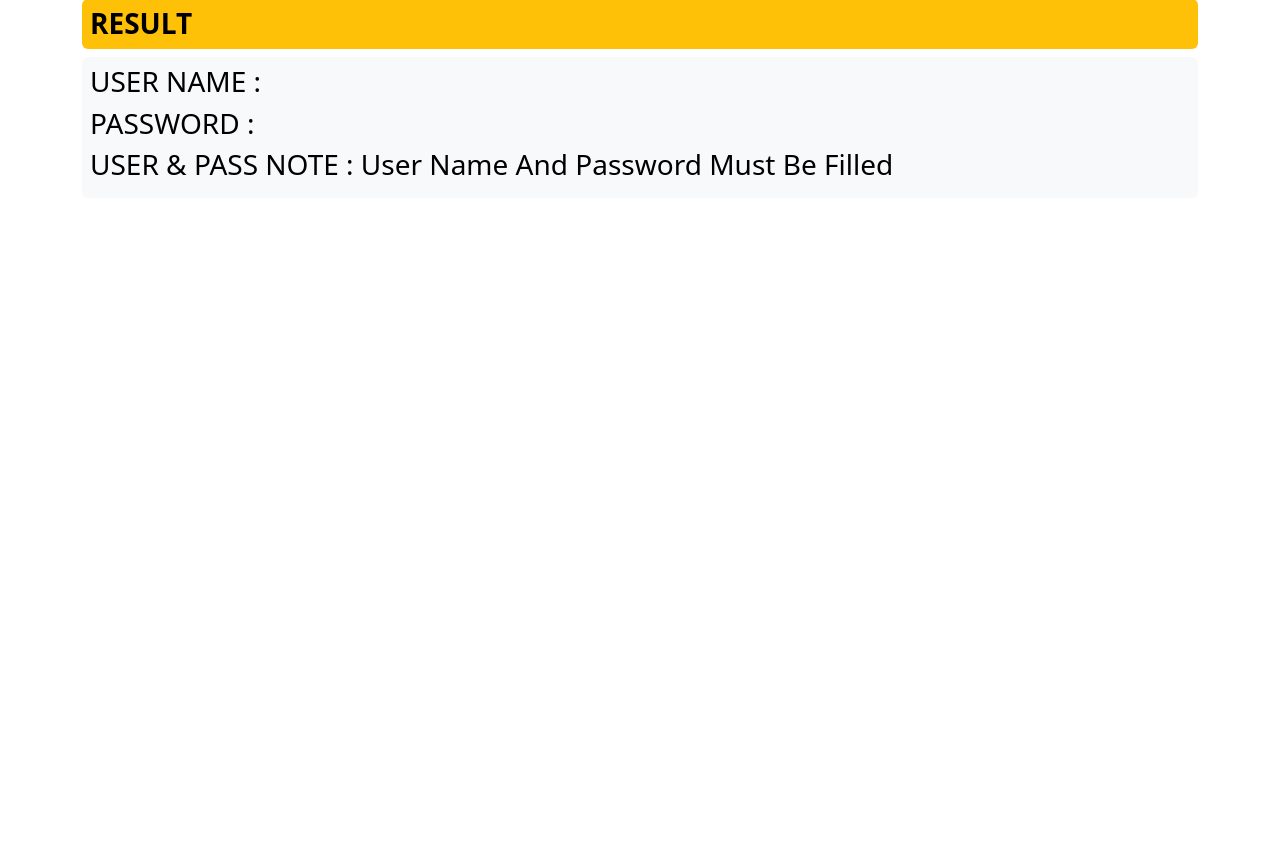
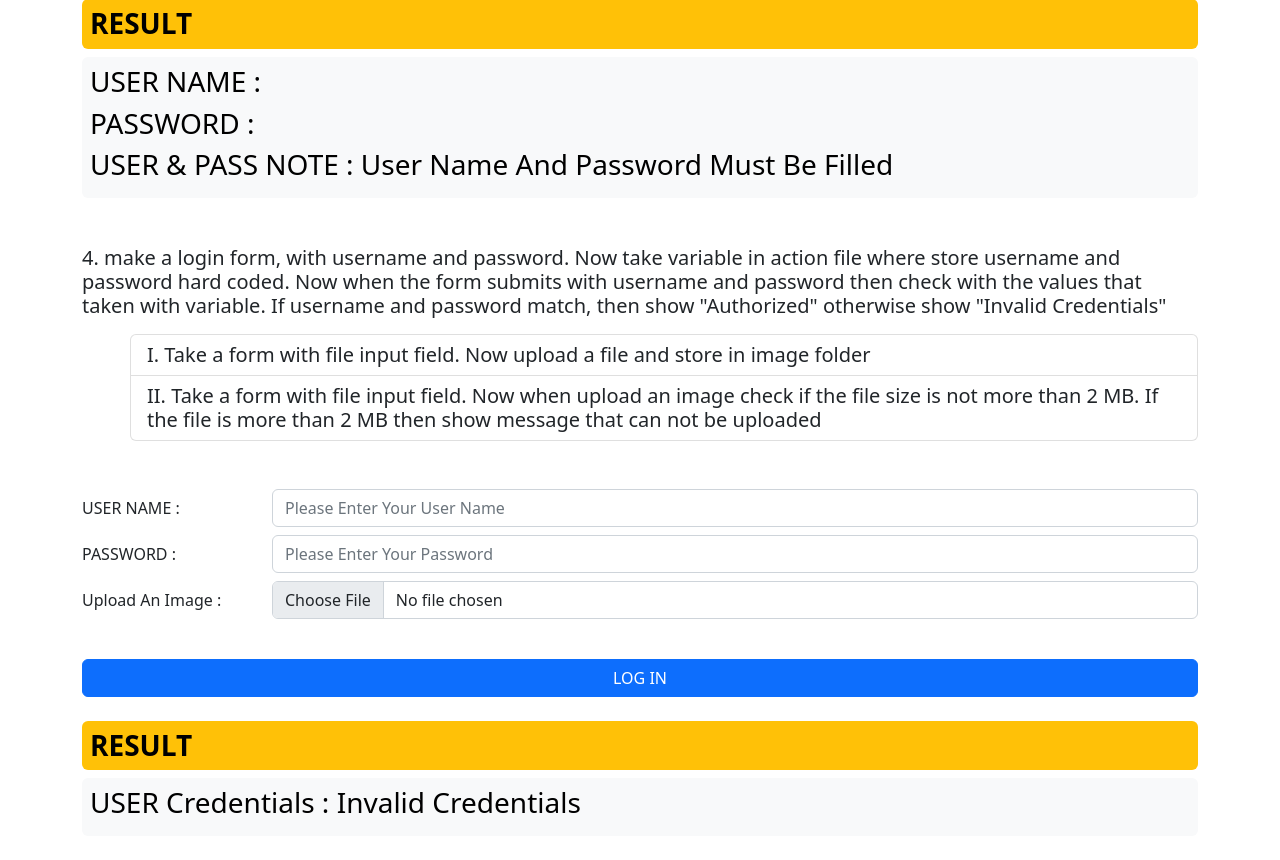
Before and after one commit to SuvraDebPaul/CTG-ONLINE-331, a PHP site: page / in a window 1280 px wide. Shown: the part 1668-2528 px from the top of the page. Before the commit the page ends 1843 px from the top, so only its background shows below. Run offline with PHP 8.4, Linux system fonts and the light colour scheme; some libraries are stand-ins or nearby versions.

Commit message:
Class 5 Task 4 Edit

```diff
--- /dev/null
+++ b/Class 5 Task/Assets/Uploded Files/action.txt
@@ -0,0 +1,2 @@
+suvro,123
+jhon,1234
--- a/Class 5 Task/functions/registration.php
+++ b/Class 5 Task/functions/registration.php
@@ -26,7 +26,6 @@ if (isset($_REQUEST['password']) && ($_REQUEST['password'] != '')) {
 }
 
 if (isset($_REQUEST['userName']) && ($_REQUEST['userName'] != '') &&  isset($_REQUEST['password']) && ($_REQUEST['password'] != '')) {
-    echo "OK";
 } else {
     $userPasNote = "User Name And Password Must Be Filled";
 }
--- /dev/null
+++ b/Class 5 Task/functions/task4.php
@@ -0,0 +1,24 @@
+<?php
+$filePath = "D:\CTG-ONLINE-331\Class 5 Task\Assets\Uploded Files\action.txt";
+
+if (is_readable($filePath)) {
+    $datas = file($filePath);
+    $AuthorisedEntry = 0;
+    $noValidInput = '';
+    if (isset($_POST['task-4'])) {
+        $userName = $_POST['userName'];
+        $password = $_POST['password'];
+        if (isset($userName) && isset($password) && $userName !== '' && $password !== '') {
+            foreach ($datas as $data) {
+                echo $data;
+                $userInfo = explode(",", $data);
+                print_r($userInfo);
+                if ($userName == $userInfo[0] && $password == $userInfo[1]) {
+                    $AuthorisedEntry += 1;
+                }
+            }
+        } else {
+            $noValidInput = "Please Provide User Name And Password";
+        }
+    }
+}
--- a/Class 5 Task/index.php
+++ b/Class 5 Task/index.php
@@ -2,6 +2,7 @@
 include @"functions/Sum.php";
 include @"functions/userInfo.php";
 include @"functions/registration.php";
+include @"functions/task4.php"
 ?>
 
 <!DOCTYPE html>
@@ -29,6 +30,7 @@ include @"functions/registration.php";
             <div class="row">
                 <div class="col-sm-12">
                     <!-- Task One -->
+                    <div class="task-one">
                         <h5>1.Take a form with two input fields (GET Request). Now when submit the form it will output
                             the sum of the two input fields values.</h5>
                         <br>
@@ -53,7 +55,11 @@ include @"functions/registration.php";
                         <h3 class="fw-bold text-bg-warning p-2 rounded">RESULT</h3>
                         <h3 class="p-2 text-bg-light rounded"> <?php echo $inputNumber1 . " + " . $inputNumber2 . " = " . $totalSum  ?> </h3>
                         <br>
+                    </div>
+                    <!--End of Task One -->
+
                     <!-- Task Two -->
+                    <div class="task-two">
                         <h5>2.Take a form with 3 input fields, they are named, first_name, last_name, age, gender.
                             Use POST method , then when submit the form it will show all the input fields data</h5>
                         <form method="POST">
@@ -96,6 +102,13 @@ include @"functions/registration.php";
                             <h3> AGE : <?php echo $age ?> </h3>
                             <h3> GENDER : <?php echo $gender ?> </h3>
                         </div>
+
+                    </div>
+                    <!-- End of Task Two -->
+
+                    <!-- TASK THREE -->
+                    <div class="task-three">
+                        <div class="question">
                             <br>
                             <h5>3. Make a registration form with fields username,password,email,phone,address. Validate the form with
                                 <ol class="ms-5 mt-3 list-group list-group-numbered">
@@ -105,7 +118,7 @@ include @"functions/registration.php";
                                     <li class="list-group-item d-inline">phone number must be numeric</li>
                                 </ol>
                             </h5>
-                    <!-- TASK THREE -->
+                        </div>
                         <form action="" method="POST">
                             <div class="form-group row mb-2 mt-5">
                                 <label for="userName" class="col-sm-2 col-form-label">USER NAME :</label>
@@ -152,6 +165,60 @@ include @"functions/registration.php";
                         </div>
                         <br>
                     </div>
+                    <!-- End of Task Three -->
+
+                    <!-- TASK FOUR -->
+                    <div class="task-4">
+                        <div class="question">
+                            <br>
+                            <h5>4. make a login form, with username and password. Now take variable in action file where store username and password hard coded. Now when the form submits with username and password then check with the values that taken with variable. If username and password match, then show "Authorized" otherwise show "Invalid Credentials"
+                                <ol class="ms-5 mt-3 list-group list-group-numbered">
+                                    <li class="list-group-item d-inline">Take a form with file input field. Now upload a file and store in image folder</li>
+                                    <li class="list-group-item d-inline">Take a form with file input field. Now when upload an image check if the file size is not more than 2 MB. If the file is more than 2 MB then show message that can not be uploaded</li>
+                                </ol>
+                            </h5>
+                        </div>
+                        <form action="" method="post">
+                            <div class="form-group row mb-2 mt-5">
+                                <label for="userName" class="col-sm-2 col-form-label">USER NAME :</label>
+                                <div class="col-sm-10">
+                                    <input type="text" class="form-control" name="userName" id="userName" placeholder="Please Enter Your User Name" value="<?php echo $userName ?>">
+                                </div>
+                            </div>
+                            <div class="form-group row mb-2">
+                                <label for="password" class="col-sm-2 col-form-label">PASSWORD :</label>
+                                <div class="col-sm-10">
+                                    <input type="password" class="form-control" name="password" id="password" placeholder="Please Enter Your Password" value="<?php echo $userPass ?>">
+                                </div>
+                            </div>
+                            <div class="form-group row mb-2">
+                                <label for="files" class="col-sm-2 col-form-label">Upload An Image :</label>
+                                <div class="col-sm-10">
+                                    <input type="file" class="form-control" name="file" id="file" placeholder="Please Upload Your Image" value="">
+                                </div>
+                            </div>
+                            <br>
+                            <div class="d-grid mt-2">
+                                <button type="submit" class="btn btn-primary" name="task-4">LOG IN</button>
+                            </div>
+                        </form>
+                        <div class="result">
+                            <br>
+                            <h3 class="fw-bold text-bg-warning p-2 rounded">RESULT</h3>
+                            <div class="p-2 text-bg-light rounded">
+                                <h3> USER Credentials : <?php
+                                                        if ($AuthorisedEntry == 1) {
+                                                            echo "Authorized User Input";
+                                                        } else {
+                                                            echo "Invalid Credentials";
+                                                        }
+                                                        echo $noValidInput ?> </h3>
+
+                            </div>
+                            <br>
+                        </div>
+                    </div>
+                </div>
             </div>
         </div>
     </div>
```
Lines whose indentation alone changed are shown as unchanged.
